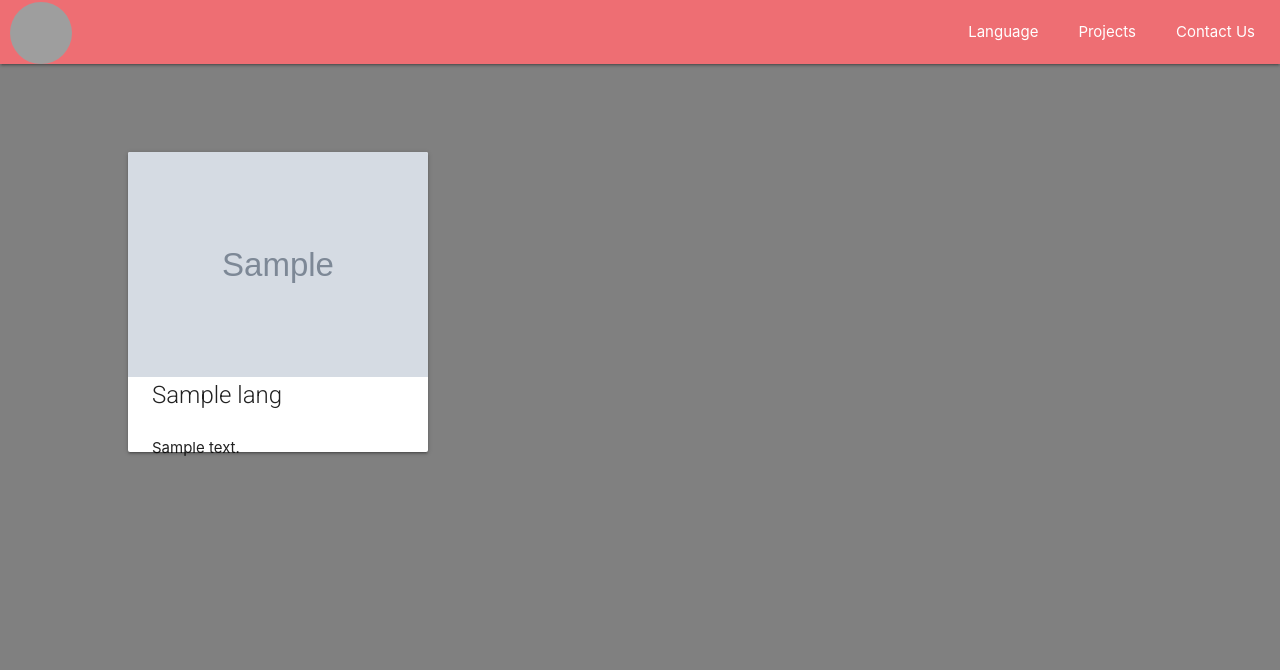
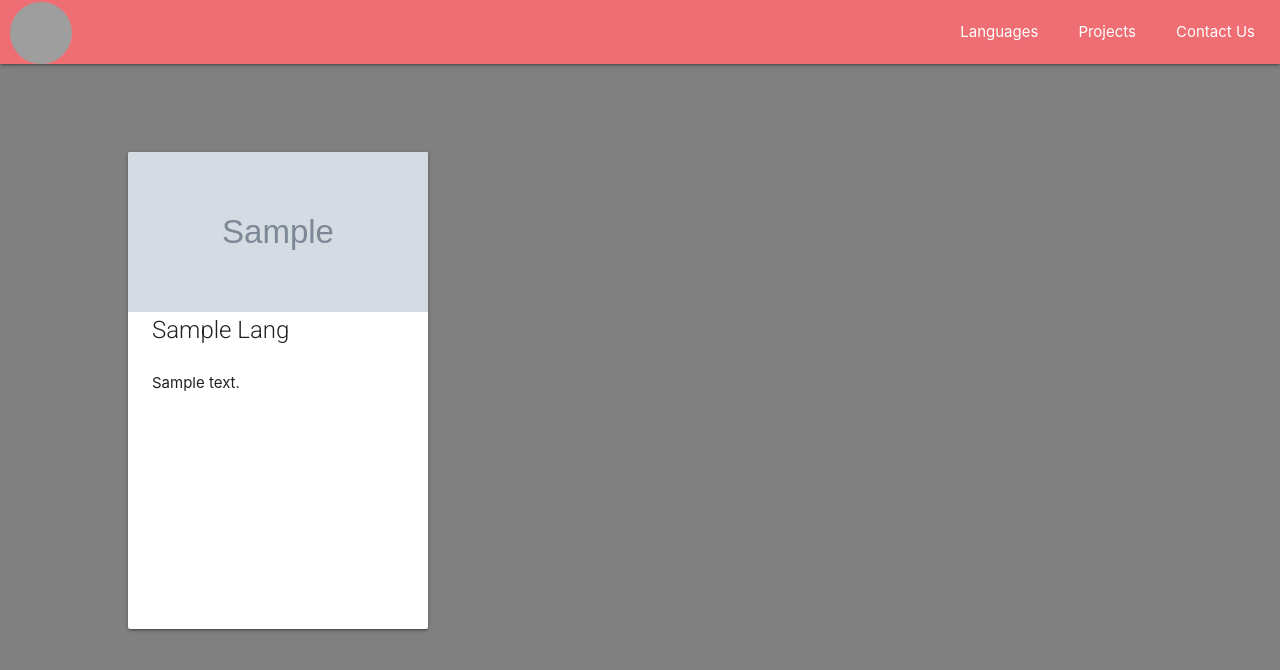
Before and after one commit to SadraTghvi/profilio, a Django app: page / in a window 1280 px wide. Shown: the top 670 px of the page. Run offline with Django 3.2, Linux system fonts and the light colour scheme; tables that the repository leaves empty hold one stand-in row (values such as "Sample post"); grey boxes marked "Sample" are stand-in pictures; grey boxes are pictures that could not be loaded.

Commit message:
some feature for ui

```diff
--- a/base/static/css/style.css
+++ b/base/static/css/style.css
@@ -20,7 +20,7 @@ body{
     width: 62px;
     height: 62px;
     border-radius: 50%;
-    background-image:url("https://cdn.discordapp.com/attachments/835059895648649216/839417607114719292/8c5dc3b8c1c7d8948a9cefb7eee54b7f.png");
+    background-image:url("https://cdn.discordapp.com/attachments/839607722428727337/839608377684000778/8c5dc3b8c1c7d8948a9cefb7eee54b7f.png");
     background-position: center;
     background-size: 100%;
 }
@@ -32,9 +32,7 @@ body{
 }
 
 .card{
-    width: 300px;
-    height: 300px;
-
+    overflow: hidden;
 }
 .card_title{
     font-size: 24px;
@@ -50,6 +48,12 @@ body{
     display: flex;
     flex-wrap: nowrap;
     justify-content: space-between;
+
+}
+
+#cards img{
+    width: 300px;
+    height: 160px;
 }
 
 
--- a/base/templates/pages/index.html
+++ b/base/templates/pages/index.html
@@ -7,7 +7,7 @@
                 <div class="cursor"></div>
             </div>
       <ul id="" class="right">
-        <li class="li"><a class="media" href="">Language</a></li>
+        <li class="li"><a class="media" href="#cards">Languages</a></li>
         <li class="li"><a class="media" href="">Projects</a></li>
         <li class="li"><a class="media" href="">Contact Us</a></li>
       </ul>
@@ -15,17 +15,20 @@
   </nav>
   <div id="cards">
     {% for item in items %}
-      <div class="card">
+      <div style="overflow: hidden;" class="card">
         <div class="card-image">
-          <img src="{{item.image}}">
-          <span class="card_title">{{item.title}}</span>
+          <img style="width: 300px; height: 160px;" class="img" src="{{item.image}}">
+          <span class="card_title">{{item.title | title}}</span>
         </div>
         <div class="card-content">
-          <p>{{item.description}}
-          </p>
+          <div >{{item.description}}
+          </div>
         </div>
       </div>
     {% endfor %}
   </div>
+  {% for project in projects %}
+  solam
+  {% endfor %}
 
     {% endblock content %}
```
